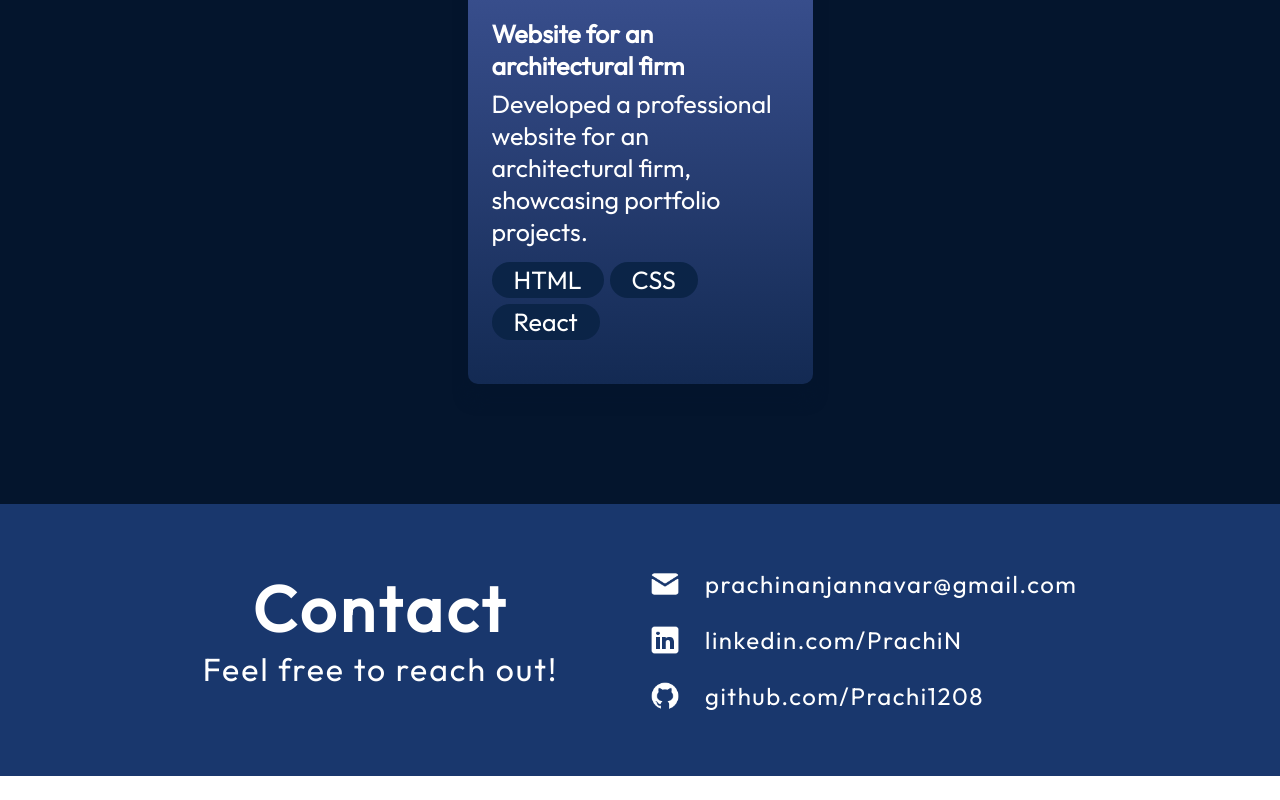
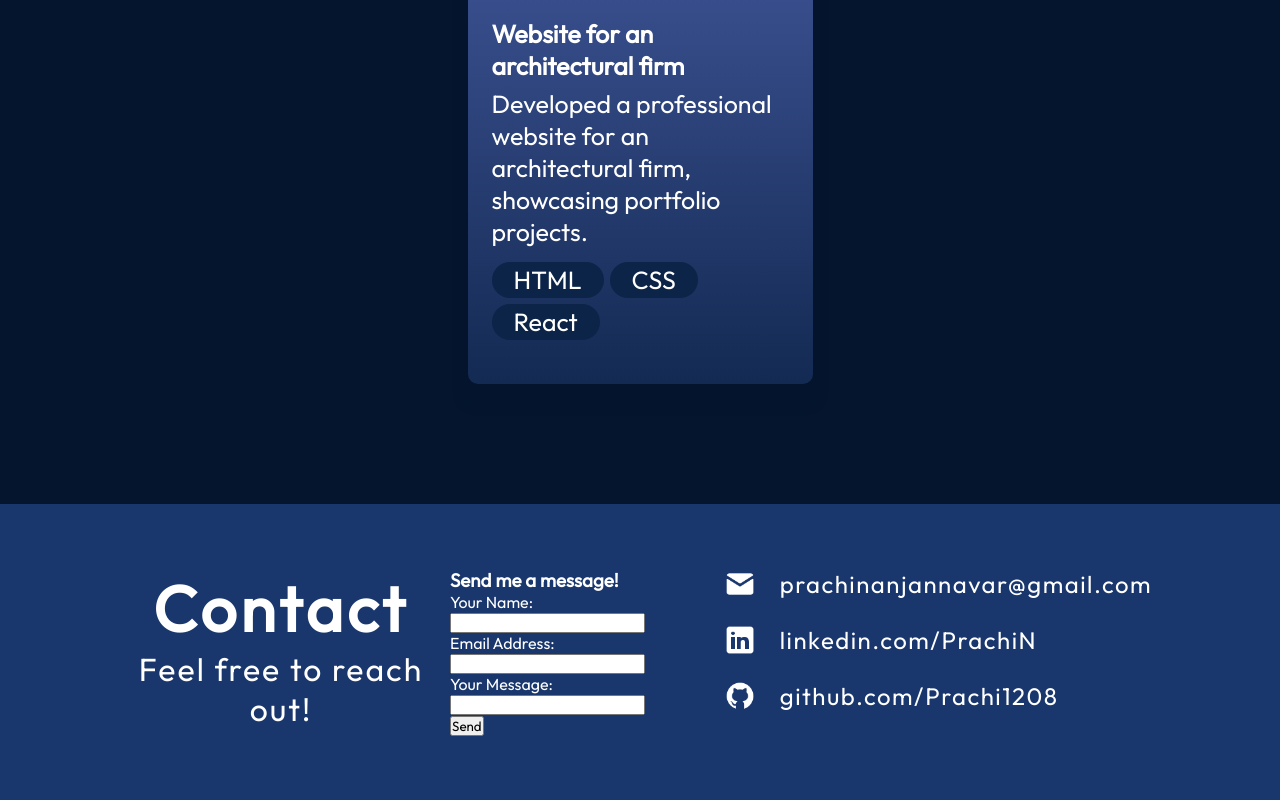
Before and after one commit to Prachi1208/portfolio, a React (Vite) app: page / in a window 1280 px wide. Shown: the part 3599-4399 px from the top of the page. Before the commit the page ends 4375 px from the top, so only its background shows below. Built offline with nearby package versions, Linux system fonts and the light colour scheme.

Commit message:
Update Contact.jsx

```diff
--- a/src/components/Contact/Contact.jsx
+++ b/src/components/Contact/Contact.jsx
@@ -1,15 +1,97 @@
-import React from "react";
-
+import React, { useState } from "react";
 import styles from "./Contact.module.css";
 import { getImageUrl } from "../../utils";
 
 export const Contact = () => {
+  const [formData, setFormData] = useState({
+    name: "",
+    email: "",
+    address: "",
+  });
+  const [messageSent, setMessageSent] = useState(false); // Flag to track message sent
+
+  const onSubmit = async (event) => {
+    event.preventDefault();
+
+    const { name, email, address } = formData;
+
+    const object = {
+      name,
+      email,
+      address,
+      access_key: "6bad0193-99d2-483c-800c-e349405322f5", // Assuming access_key is static
+    };
+
+    const json = JSON.stringify(object);
+
+    const res = await fetch("https://api.web3forms.com/submit", {
+      method: "POST",
+      headers: {
+        "Content-Type": "application/json",
+        Accept: "application/json",
+      },
+      body: json,
+    }).then((res) => res.json());
+
+    if (res.success) {
+      console.log("Success", res);
+      setFormData({ name: "", email: "", address: "" }); // Clear form data
+      setMessageSent(true); // Set message sent flag
+    }
+  };
+
+  const clearMessageSent = () => {
+    setMessageSent(false); // Reset message sent flag for another message
+  };
+
   return (
     <footer id="contact" className={styles.container}>
       <div className={styles.text}>
         <h2>Contact</h2>
         <p>Feel free to reach out!</p>
       </div>
+
+      <div className={styles.messageForm}>
+        <h3>{messageSent ? "Another one!" : "Send me a message!"}</h3>
+        <form onSubmit={onSubmit}>
+          <div className={styles.formGroup}>
+            <label htmlFor="name">Your Name:</label>
+            <input
+              type="text"
+              id="name"
+              name="name"
+              required
+              value={formData.name}
+              onChange={(e) => setFormData({ ...formData, name: e.target.value })}
+            />
+          </div>
+          <div className={styles.formGroup}>
+            <label htmlFor="email">Email Address:</label>
+            <input
+              type="email"
+              id="email"
+              name="email"
+              required
+              value={formData.email}
+              onChange={(e) => setFormData({ ...formData, email: e.target.value })}
+            />
+          </div>
+          <div className={styles.formGroup}>
+            <label htmlFor="address">Your Message:</label>
+            <input
+              type="text"
+              id="address"
+              name="address"
+              required
+              value={formData.address}
+              onChange={(e) => setFormData({ ...formData, address: e.target.value })}
+            />
+          </div>
+          <button type="submit">Send</button>
+        </form>
+
+      </div>
+
       <ul className={styles.links}>
         <li className={styles.link}>
           <img src={getImageUrl("contact/emailIcon.png")} alt="Email icon" />
```
Lines whose indentation alone changed are shown as unchanged.
